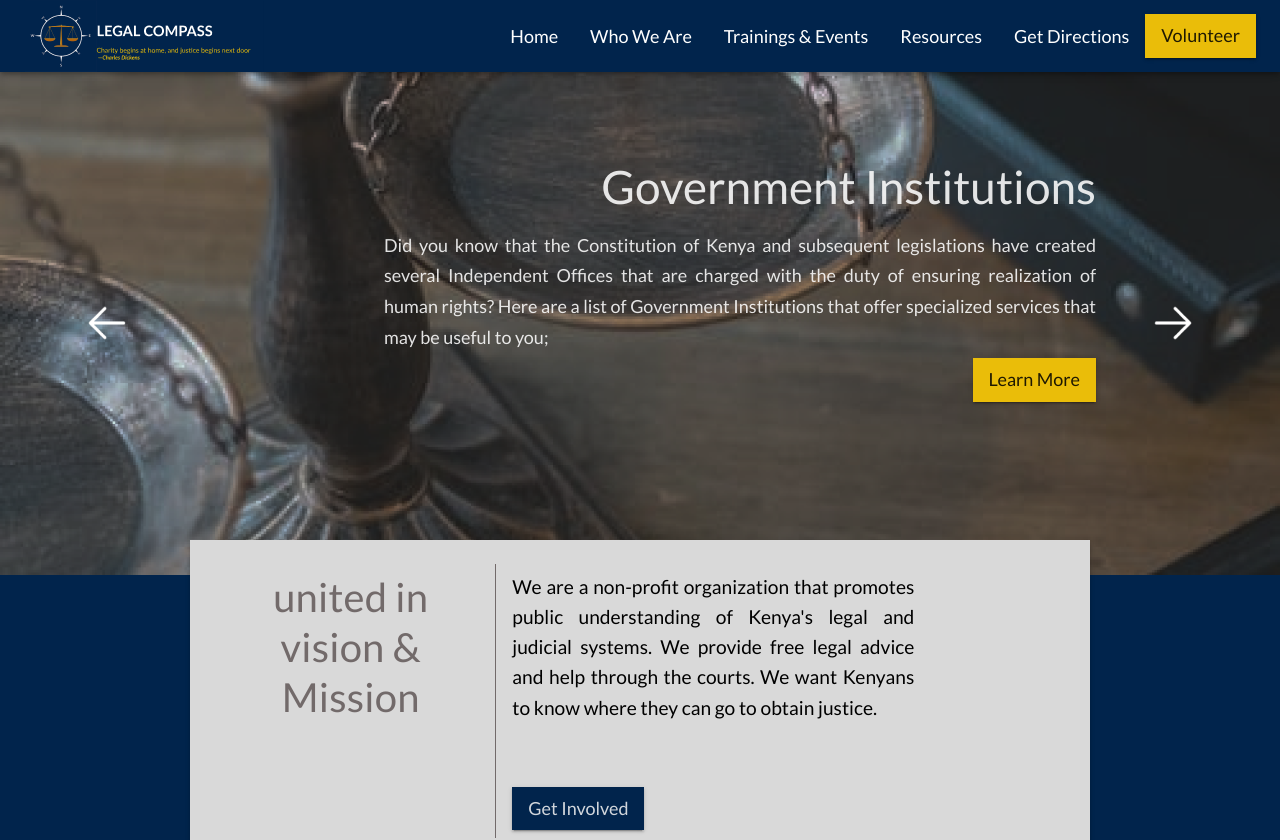
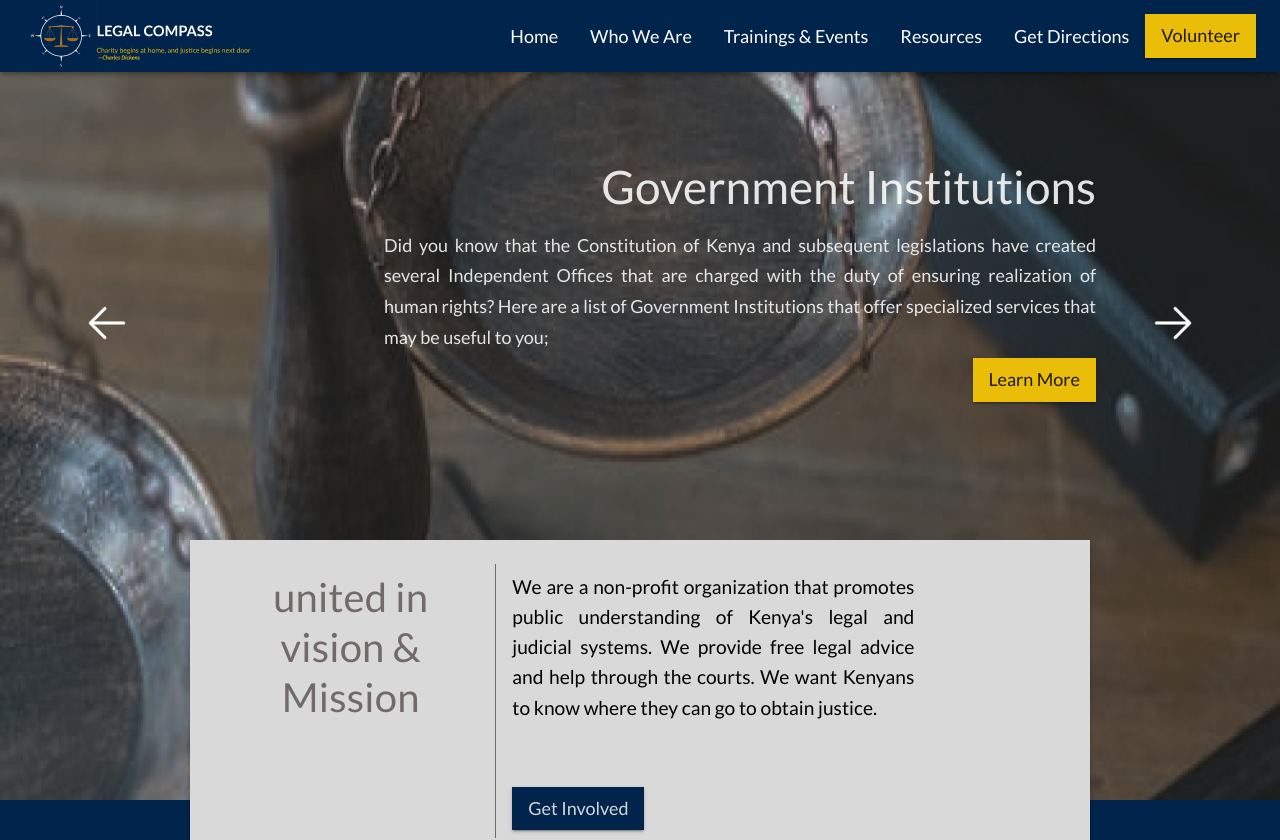
Before and after one commit to mwendwa99/legalcompass, a React (Vite) app: page / in a window 1280 px wide. Shown: the top 840 px of the page. Built offline with nearby package versions, Linux system fonts and the light colour scheme.

Commit message:
update height for carousel

```diff
--- a/src/App.css
+++ b/src/App.css
@@ -55,6 +55,14 @@
     /* width: 100%; */
   }
 }
+@media screen and (min-width: 600px) {
+  .background {
+    /* display: none; */
+    height: 800px;
+    /* width: 100%; */
+  }
+}
+
 .banner {
   background: #d9d9d9;
   box-shadow: 0px 4px 4px rgba(0, 0, 0, 0.25);
--- a/src/components/Carousel.jsx
+++ b/src/components/Carousel.jsx
@@ -67,7 +67,7 @@ export default function Example(props) {
 
 function Item(props) {
   return (
-    <Grid container sx={{ minHeight: { xs: 200, sm: 200, md: 300 } }}>
+    <Grid container sx={{ height: { xs: 400, sm: 200, md: 300 } }}>
       <Box
         sx={{
           position: "relative",
@@ -84,7 +84,7 @@ function Item(props) {
             {props.item.name}
           </Typography>
           <Typography
-            sx={{ minHeight: { xs: 300, sm: 200, md: 100 } }}
+            sx={{ minHeight: { xs: 200, sm: 200, md: 100 } }}
             variant="body1"
             align="justify"
             gutterBottom
```
